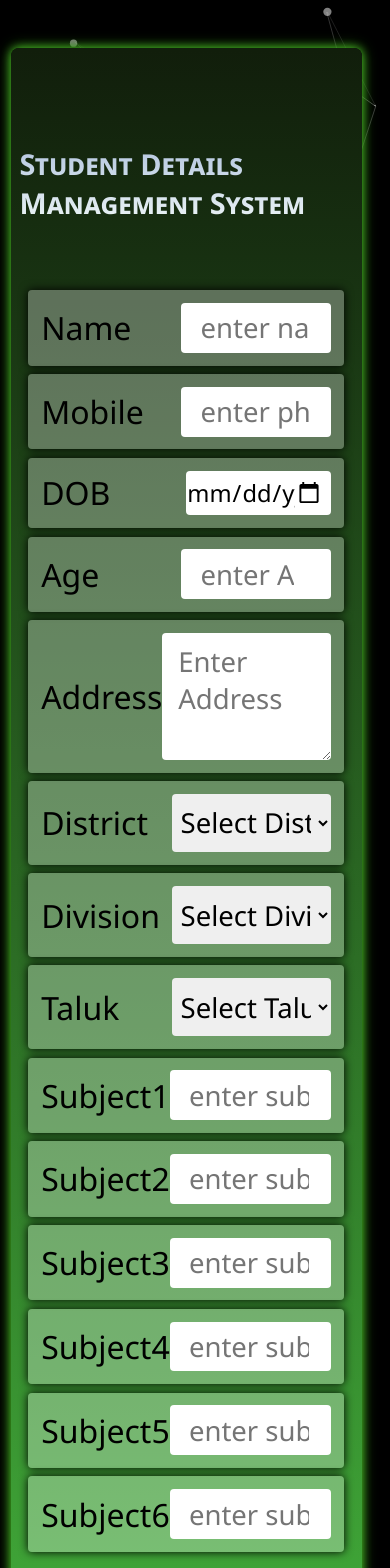
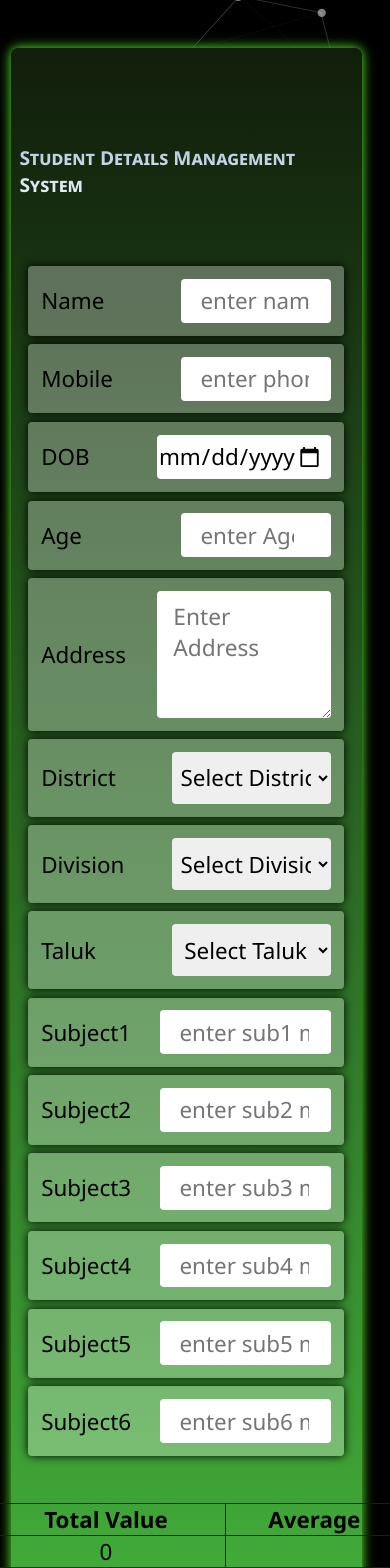
Before and after one commit to Ashwin-V17/SDMS_CRUD, a React (Vite) app in the folder SDMS_FrontEnd/: page /add in a window 390 px wide. Shown: the top 1568 px of the page. Built offline with nearby package versions, Linux system fonts and the light colour scheme; sample sign-in values are in the browser's storage; a web font is replaced by a local one.

Commit message:
updating the media queries

```diff
--- a/SDMS_FrontEnd/src/Home.css
+++ b/SDMS_FrontEnd/src/Home.css
@@ -229,11 +229,18 @@ header :nth-child(4) {
     width: fit-content;
   }
   .opt {
-    height: 7rem;
+    height: 3rem;
+    width: 12rem;
   }
+  .opt-container {
+    min-height: 40vh;
+  }
+
   .opt-container section {
     /* justify-content: space-around; */
     gap: 2rem;
+    flex-direction: column;
+    font-size: 1rem;
   }
 }
 @media (max-width: 368px) {
--- a/SDMS_FrontEnd/src/MainTask.css
+++ b/SDMS_FrontEnd/src/MainTask.css
@@ -728,20 +728,21 @@ input[type="submit"]:hover {
     font-size: small;
   }
   .Main-container h1 {
-    font-size: 1.8rem;
+    font-size: 1.2rem;
     max-width: 95%;
   }
   .Main-container form {
     min-width: 90vw;
+    max-width: 94vw;
   }
   .Main-container .form-contents label {
-    font-size: 2rem;
+    font-size: 1.4rem;
     font-weight: 400;
   }
   .Main-container .form-contents textarea:placeholder-shown {
     min-width: 55%;
     min-height: 15vh;
-    font-size: 1.72rem;
+    font-size: 1.42rem;
     font-weight: 400;
     transition: 1s ease;
   }
@@ -752,10 +753,10 @@ input[type="submit"]:hover {
     font-size: 1rem;
   }
   .Main-container .form-contents input[type="date"] {
-    font-size: 1.48rem;
+    font-size: 1.4rem;
     /* padding-left: 0.5rem; */
     font-weight: 400;
-    max-width: 60%;
+    min-width: 60%;
     min-height: 2.8rem;
     max-height: 4rem;
     padding: 0;
@@ -766,7 +767,7 @@ input[type="submit"]:hover {
   .Main-container .form-contents input[type="tel"]:placeholder-shown,
   .Main-container .form-contents input[type="number"]:placeholder-shown,
   .Main-container .form-contents select {
-    font-size: 1.72rem;
+    font-size: 1.4rem;
     font-weight: 400;
     max-width: 60%;
     min-height: 2.5rem;
@@ -778,9 +779,9 @@ input[type="submit"]:hover {
   .Main-container .form-contents input[type="number"]:not(:placeholder-shown),
   .Main-container .form-contents input[type="date"]:valid,
   .Main-container .form-contents select:valid {
-    max-width: 65%;
+    min-width: 72%;
     max-height: 4.5rem;
-    font-size: 1.68rem;
+    font-size: 1.42srem;
   }
 
   .Main-container .form-contents textarea:not(:placeholder-shown) {
@@ -798,16 +799,18 @@ input[type="submit"]:hover {
     transition: 1s ease;
   }
   .Main-container .subjects input[type="text"]:not(:placeholder-shown) {
+    min-width: 3rem;
     max-width: 6rem;
     max-height: 4rem;
-    font-size: 1.6rem;
+    font-size: 1.4rem;
     margin-right: 10%;
   }
   .Main-container .subjects span {
-    font-size: 1.6rem;
+    font-size: 1.4rem;
     font-weight: 500;
     background-color: #ffffff8a;
     border-radius: 5px;
+    min-width: 4rem;
     max-width: 8rem;
     max-height: 4rem;
     padding: 2%;
@@ -817,7 +820,7 @@ input[type="submit"]:hover {
     font-size: 1.4rem;
   }
   .submit-container input[type="submit"] {
-    font-size: 1.6rem;
+    font-size: 1.4rem;
     max-width: 60%;
     max-height: 4rem;
   }
@@ -825,7 +828,7 @@ input[type="submit"]:hover {
   .Main-container .display-details {
     max-width: 50%;
     max-height: 5rem;
-    font-size: 1.8rem;
+    font-size: 1.4rem;
     text-align: center;
     padding-top: 2%;
     margin: 0;
--- a/SDMS_FrontEnd/src/Remove.jsx
+++ b/SDMS_FrontEnd/src/Remove.jsx
@@ -5,10 +5,10 @@ function Remove() {
   const [phoneNo, setPhoneNo] = useState();
   const handleDelete = (e) => {
     e.preventDefault();
-    console.log("hii..Its working");
-
     axios
-      .delete(`https://sdms-crud-backend.onrender.com/api/deleteByPhone/${phoneNo}`)
+      .delete(
+        `https://sdms-crud-backend.onrender.com/api/deleteByPhone/${phoneNo}`
+      )
       .then((response) => {
         console.log("data deleted");
         alert(response.data.message || "Data deleted successfully");
```
Also changed, not shown: 1 other file (tests, documents, lock files or other folders).
